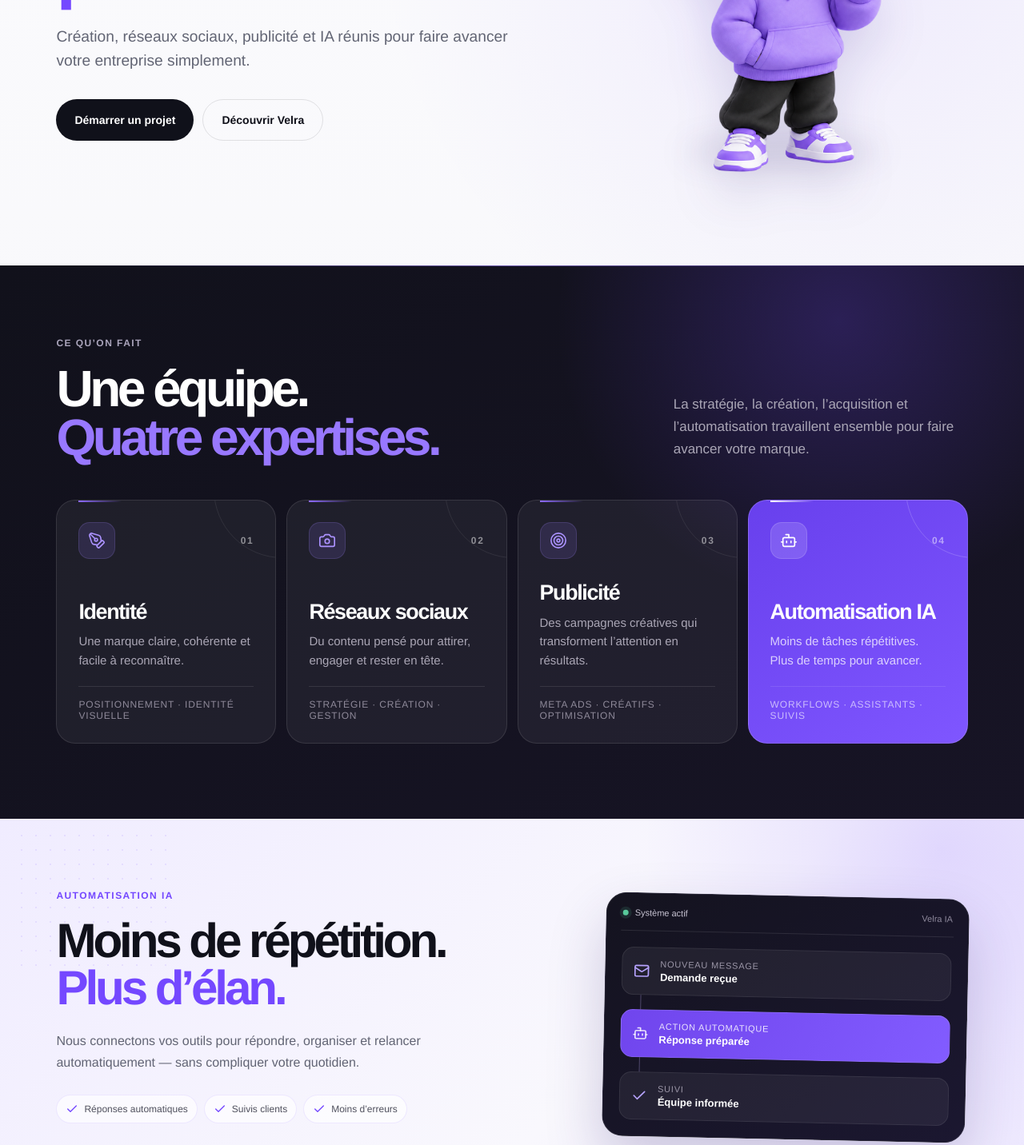
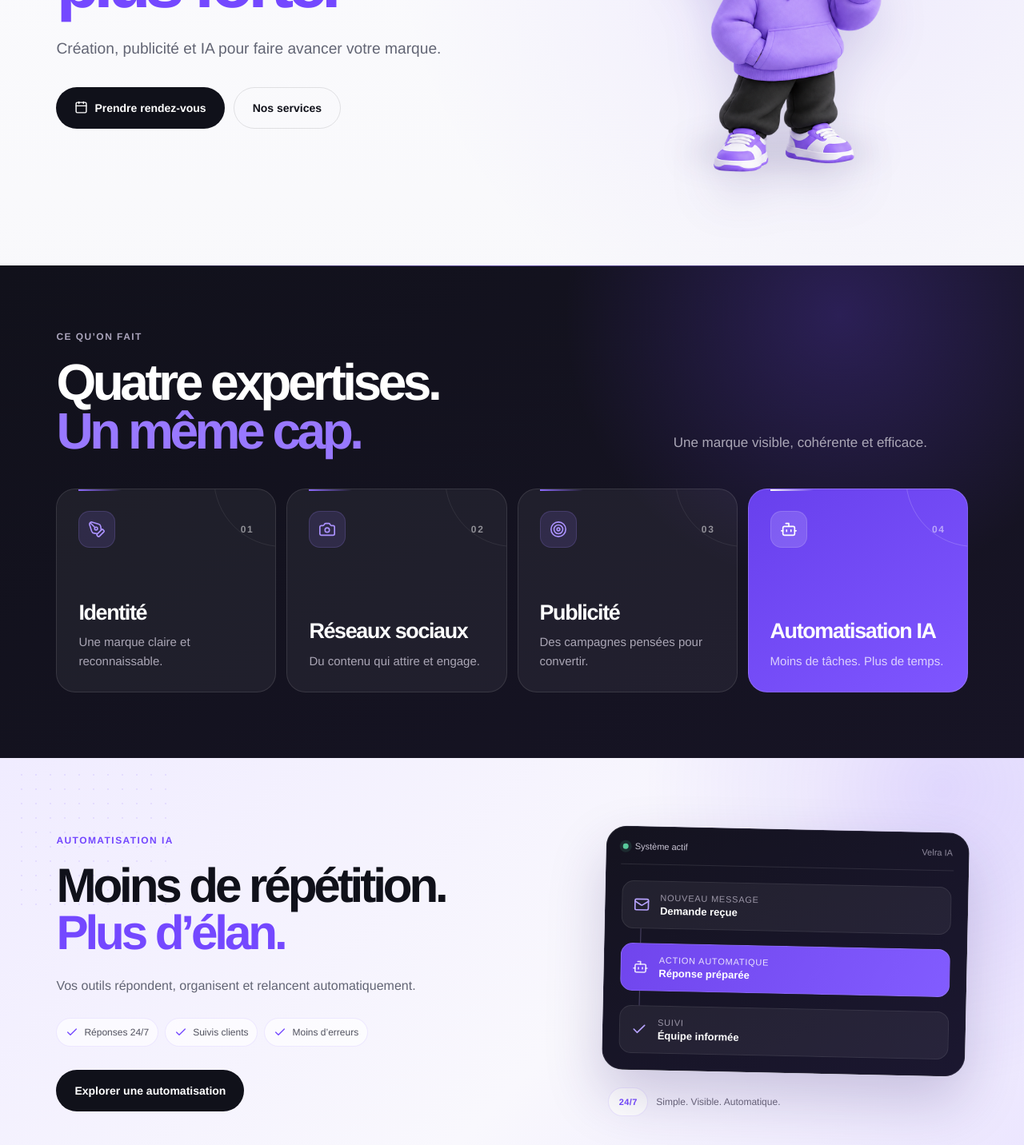
Before and after one commit to yanishmk/velra, a Next.js app: page / in a window 1280 px wide. Shown: the part 420-1852 px from the top of the page at 80% size. Built offline with nearby package versions, Linux system fonts and the light colour scheme.

Commit message:
Update Site source

```diff
--- a/app/globals.css
+++ b/app/globals.css
@@ -68,7 +68,7 @@ main { min-height: 100vh; overflow: hidden; width: 100%; }
 .hero h1 span { color: var(--violet); }
 .hero-lead { color: var(--muted); font-size: clamp(17px, 1.5vw, 20px); line-height: 1.58; margin: 0; max-width: 600px; }
 .hero-actions { display: flex; flex-wrap: wrap; gap: 11px; margin-top: 32px; }
-.button { align-items: center; border-radius: 999px; display: inline-flex; font-size: 14px; font-weight: 750; justify-content: center; min-height: 52px; padding: 0 23px; transition: background 180ms ease, border-color 180ms ease, color 180ms ease, transform 180ms ease; }
+.button { align-items: center; border-radius: 999px; display: inline-flex; font-size: 14px; font-weight: 750; gap: 8px; justify-content: center; min-height: 52px; padding: 0 23px; transition: background 180ms ease, border-color 180ms ease, color 180ms ease, transform 180ms ease; }
 .button:hover { transform: translateY(-2px); }
 .primary { background: var(--ink); color: white; }
 .primary:hover { background: var(--violet); }
@@ -85,17 +85,17 @@ main { min-height: 100vh; overflow: hidden; width: 100%; }
 .mascot-stage::after { background: rgba(50, 35, 101, 0.12); border-radius: 50%; bottom: 4%; content: ""; filter: blur(18px); height: 7%; left: 25%; position: absolute; width: 52%; z-index: -1; }
 .mascot { filter: drop-shadow(0 28px 30px rgba(47, 32, 105, 0.13)); object-fit: contain; object-position: center bottom; padding: 1% 2% 0; z-index: 2; }
 
-.services { color: white; isolation: isolate; padding-bottom: 94px; padding-top: 90px; position: relative; }
+.services { color: white; isolation: isolate; padding-bottom: 82px; padding-top: 82px; position: relative; }
 .services::before { background: radial-gradient(circle at 82% 10%, rgba(116,72,255,0.24), transparent 29%), linear-gradient(145deg, #11111b 0%, #171425 100%); content: ""; inset: 0 50%; margin-left: -50vw; margin-right: -50vw; position: absolute; width: 100vw; z-index: -2; }
 .services::after { background: linear-gradient(90deg, transparent, rgba(151,121,255,0.6), transparent); content: ""; height: 1px; left: 50%; position: absolute; top: 0; transform: translateX(-50%); width: min(86vw, 1240px); z-index: -1; }
-.section-heading { align-items: end; display: grid; gap: clamp(42px, 8vw, 120px); grid-template-columns: minmax(0, 1fr) minmax(300px, 0.55fr); margin-bottom: 46px; }
+.section-heading { align-items: end; display: grid; gap: clamp(42px, 8vw, 120px); grid-template-columns: minmax(0, 1fr) minmax(300px, 0.55fr); margin-bottom: 40px; }
 .section-heading h2 { font-size: clamp(43px, 5vw, 66px); letter-spacing: -0.07em; line-height: 0.96; margin: 20px 0 0; }
 .services .eyebrow { color: #aaa4bb; }
 .section-heading h2 span { color: #9878ff; }
 .section-lead { color: #aaa6b6; font-size: 17px; line-height: 1.65; margin: 0 0 3px; max-width: 490px; }
 
 .service-grid { display: grid; gap: 13px; grid-template-columns: repeat(4, minmax(0, 1fr)); }
-.service-card { background: rgba(255,255,255,0.055); border: 1px solid rgba(255,255,255,0.1); border-radius: 24px; display: flex; flex-direction: column; isolation: isolate; min-height: 305px; overflow: hidden; padding: 27px; position: relative; transition: background 180ms ease, border-color 180ms ease, transform 180ms ease; }
+.service-card { background: rgba(255,255,255,0.055); border: 1px solid rgba(255,255,255,0.1); border-radius: 24px; display: flex; flex-direction: column; isolation: isolate; min-height: 255px; overflow: hidden; padding: 27px; position: relative; transition: background 180ms ease, border-color 180ms ease, transform 180ms ease; }
 .service-card::before { background: linear-gradient(90deg, #8e6bff, transparent); content: ""; height: 2px; left: 27px; position: absolute; top: 0; width: 54px; }
 .service-card::after { border: 1px solid rgba(255,255,255,0.08); border-radius: 50%; content: ""; height: 170px; position: absolute; right: -95px; top: -100px; width: 170px; z-index: -1; }
 .service-card:hover { background: rgba(255,255,255,0.085); border-color: rgba(166,140,255,0.36); transform: translateY(-4px); }
@@ -190,7 +190,7 @@ main { min-height: 100vh; overflow: hidden; width: 100%; }
   .hero h1 { font-size: clamp(60px, 7.7vw, 78px); }
   .section-heading { gap: 50px; }
   .service-grid { grid-auto-rows: auto; grid-template-columns: 1fr 1fr; }
-  .service-card, .service-card-1, .service-card-2, .service-card-3, .service-card-4 { grid-column: auto; grid-row: auto; min-height: 255px; padding: 27px; }
+  .service-card, .service-card-1, .service-card-2, .service-card-3, .service-card-4 { grid-column: auto; grid-row: auto; min-height: 225px; padding: 27px; }
   .ai-section { gap: 45px; }
 }
 
@@ -229,7 +229,7 @@ main { min-height: 100vh; overflow: hidden; width: 100%; }
   .services { padding-bottom: 68px; padding-top: 64px; }
   .section-heading h2 { font-size: 42px; }
   .service-grid { grid-template-columns: 1fr; }
-  .service-card, .service-card-1, .service-card-2, .service-card-3, .service-card-4 { min-height: 228px; padding: 24px; }
+  .service-card, .service-card-1, .service-card-2, .service-card-3, .service-card-4 { min-height: 195px; padding: 24px; }
   .ai-section { padding-bottom: 60px; padding-top: 60px; width: 100%; }
   .ai-copy h2 { font-size: 40px; }
   .benefits { align-items: stretch; flex-direction: column; }
--- a/app/page.tsx
+++ b/app/page.tsx
@@ -3,6 +3,7 @@
 import Image from "next/image";
 import {
   Bot,
+  Calendar,
   Camera,
   Check,
   Mail,
@@ -18,29 +19,25 @@ const services = [
     number: "01",
     icon: PenTool,
     title: "Identité",
-    copy: "Une marque claire, cohérente et facile à reconnaître.",
-    detail: "Positionnement · identité visuelle",
+    copy: "Une marque claire et reconnaissable.",
   },
   {
     number: "02",
     icon: Camera,
     title: "Réseaux sociaux",
-    copy: "Du contenu pensé pour attirer, engager et rester en tête.",
-    detail: "Stratégie · création · gestion",
+    copy: "Du contenu qui attire et engage.",
   },
   {
     number: "03",
     icon: Target,
     title: "Publicité",
-    copy: "Des campagnes créatives qui transforment l’attention en résultats.",
-    detail: "Meta Ads · créatifs · optimisation",
+    copy: "Des campagnes pensées pour convertir.",
   },
   {
     number: "04",
     icon: Bot,
     title: "Automatisation IA",
-    copy: "Moins de tâches répétitives. Plus de temps pour avancer.",
-    detail: "Workflows · assistants · suivis",
+    copy: "Moins de tâches. Plus de temps.",
   },
 ];
 
@@ -65,8 +62,8 @@ export default function Home() {
           <a href="mailto:bonjour@velra.agency">Contact</a>
         </nav>
 
-        <a className="nav-cta" href="mailto:bonjour@velra.agency">
-          Parlons de votre projet
+        <a className="nav-cta" href="mailto:bonjour@velra.agency?subject=Prendre%20un%20rendez-vous%20avec%20Velra">
+          Prendre rendez-vous
         </a>
 
         <button
@@ -88,14 +85,14 @@ export default function Home() {
             <span>plus forte.</span>
           </h1>
           <p className="hero-lead">
-            Création, réseaux sociaux, publicité et IA réunis pour faire avancer votre entreprise simplement.
+            Création, publicité et IA pour faire avancer votre marque.
           </p>
           <div className="hero-actions">
-            <a className="button primary" href="mailto:bonjour@velra.agency">
-              Démarrer un projet
+            <a className="button primary" href="mailto:bonjour@velra.agency?subject=Prendre%20un%20rendez-vous%20avec%20Velra">
+              <Calendar size={17} /> Prendre rendez-vous
             </a>
             <button className="button secondary" onClick={() => scrollTo("services")}>
-              Découvrir Velra
+              Nos services
             </button>
           </div>
         </div>
@@ -116,10 +113,10 @@ export default function Home() {
         <div className="section-heading">
           <div>
             <p className="eyebrow">Ce qu’on fait</p>
-            <h2>Une équipe.<br /><span>Quatre expertises.</span></h2>
+            <h2>Quatre expertises.<br /><span>Un même cap.</span></h2>
           </div>
           <p className="section-lead">
-            La stratégie, la création, l’acquisition et l’automatisation travaillent ensemble pour faire avancer votre marque.
+            Une marque visible, cohérente et efficace.
           </p>
         </div>
 
@@ -136,7 +133,6 @@ export default function Home() {
                   <h3>{service.title}</h3>
                   <p>{service.copy}</p>
                 </div>
-                <small>{service.detail}</small>
               </article>
             );
           })}
@@ -148,10 +144,10 @@ export default function Home() {
           <p className="eyebrow">Automatisation IA</p>
           <h2>Moins de répétition.<br /><span>Plus d’élan.</span></h2>
           <p>
-            Nous connectons vos outils pour répondre, organiser et relancer automatiquement — sans compliquer votre quotidien.
+            Vos outils répondent, organisent et relancent automatiquement.
           </p>
           <div className="benefits">
-            <span><Check size={16} /> Réponses automatiques</span>
+            <span><Check size={16} /> Réponses 24/7</span>
             <span><Check size={16} /> Suivis clients</span>
             <span><Check size={16} /> Moins d’erreurs</span>
           </div>
@@ -181,7 +177,7 @@ export default function Home() {
               <div><small>Suivi</small><strong>Équipe informée</strong></div>
             </div>
           </div>
-          <p className="automation-caption"><span>24/7</span> Une logique simple, visible et documentée.</p>
+          <p className="automation-caption"><span>24/7</span> Simple. Visible. Automatique.</p>
         </div>
       </section>
 
@@ -193,7 +189,7 @@ export default function Home() {
         <div className="contact-main">
           <h2>Une bonne idée mérite<br /><span>un vrai mouvement.</span></h2>
           <div>
-            <p>Parlez-nous de ce que vous voulez rendre plus clair, plus visible ou plus simple.</p>
+            <p>Un projet en tête? Parlons-en.</p>
             <a className="button light-button" href="mailto:bonjour@velra.agency">
               bonjour@velra.agency
             </a>
```
